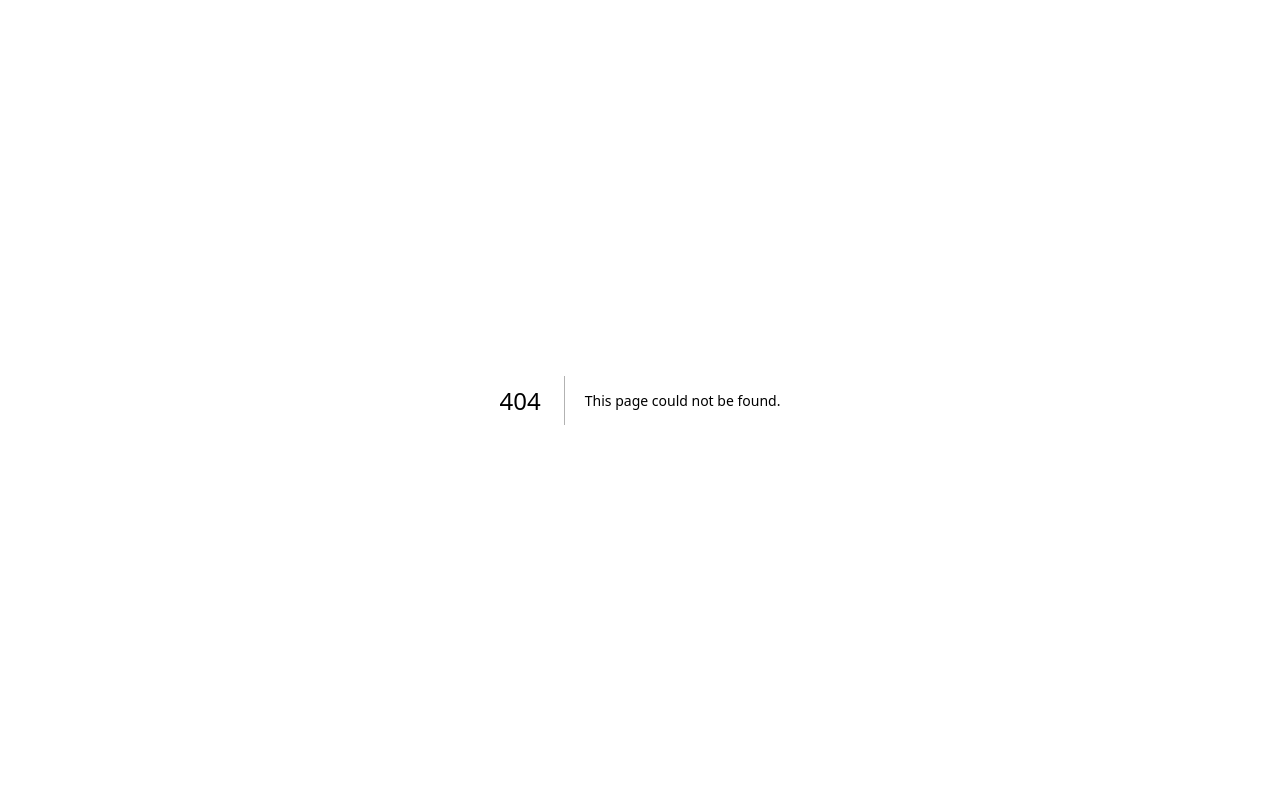
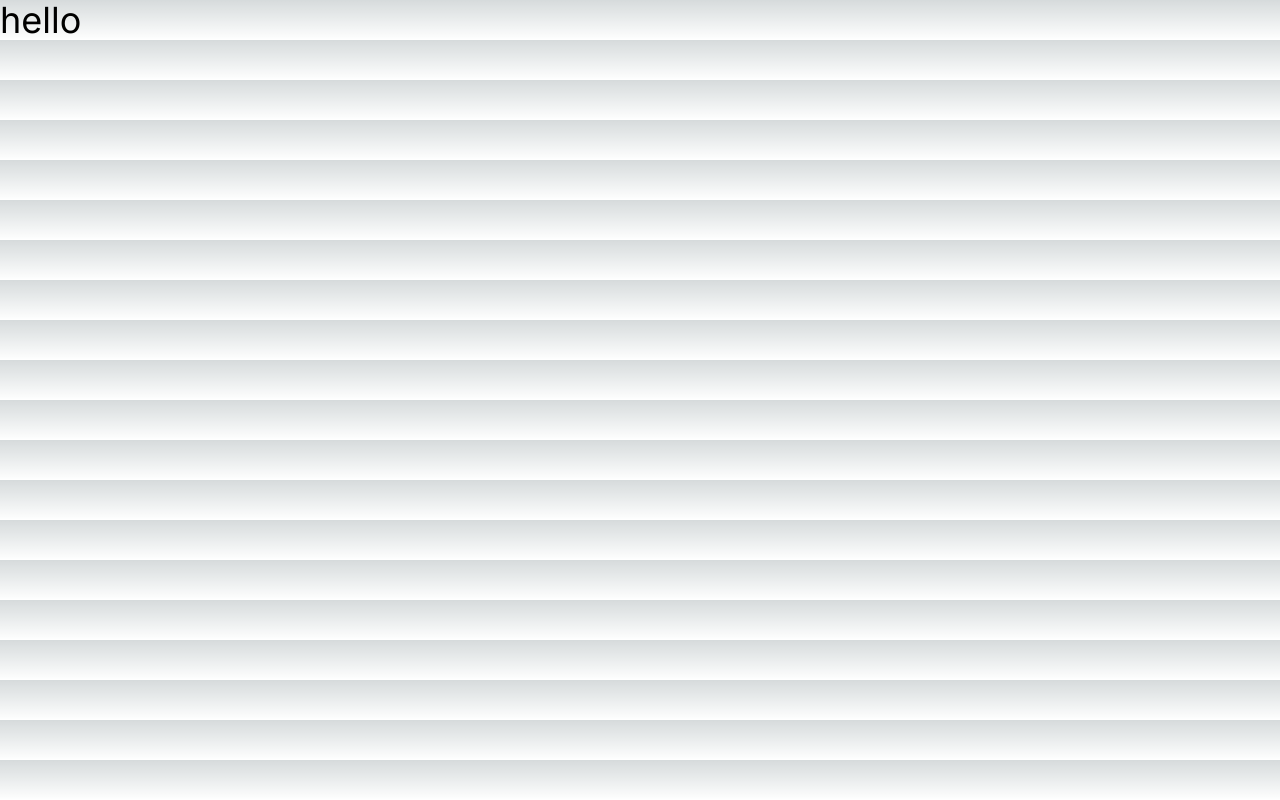
Before and after one commit to BABBS-CLG-PRJ/skillverse, a Next.js app: page /about in a window 1280 px wide. Before the commit this address had no page. Built offline with nearby package versions, Linux system fonts and the light colour scheme.

Commit message:
Added api folder basic functionalities

```diff
--- /dev/null
+++ b/app/about/page.js
@@ -0,0 +1,11 @@
+import React from 'react'
+
+const page = () => {
+  return (
+    <div className='text-4xl'>
+        hello
+    </div>
+  )
+}
+
+export default page
--- /dev/null
+++ b/app/api/route.js
@@ -0,0 +1,21 @@
+import { NextResponse } from 'next/server'
+
+export async function GET() {
+  // fetch a post based on req.query or req.body
+  return NextResponse.json({ message: "Post fetched", method: "GET" })
+}
+
+export async function DELETE(req) {
+  // delete a post based on req.query or req.body
+  return NextResponse.json({ message: "Post deleted", method: "DELETE" })
+}
+
+export async function POST(req) {
+  // add a post based on req.body
+  return NextResponse.json({ message: "Post added", method: "POST" })
+}
+
+export async function PUT(req) {
+  // update a post based on req.query or req.body
+  return NextResponse.json({ message: "Post updated", method: "PUT" })
+}
--- a/app/globals.css
+++ b/app/globals.css
@@ -10,9 +10,8 @@
 
 @media (prefers-color-scheme: dark) {
   :root {
-    --foreground-rgb: 255, 255, 255;
-    --background-start-rgb: 0, 0, 0;
-    --background-end-rgb: 0, 0, 0;
+    --foreground-rgb: 0, 0, 0;        /* Black text */
+    --background-start-rgb: 255, 255, 255;  /* White background */
   }
 }
 
```
